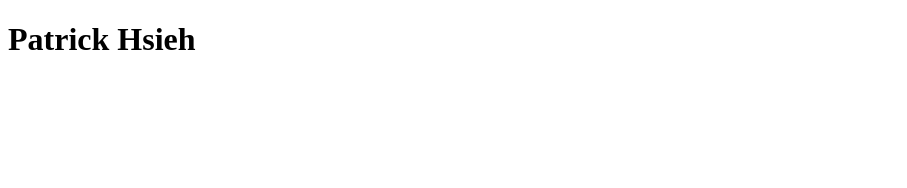
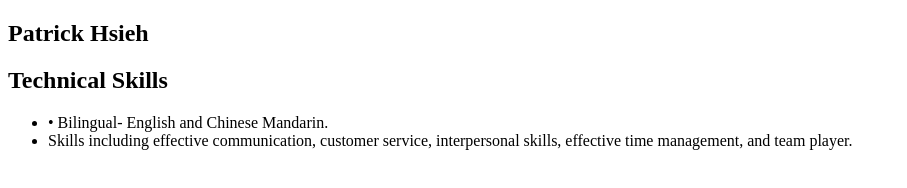
Before and after one commit to PATRICKHSIEH04/PATRICKHSIEH04.github.io, a plain HTML site: page index.html in a window 1280 px wide. Shown: the whole page, without its empty margins (0-907 px from the left). Drawn offline with Linux system fonts and the light colour scheme.

Commit message:
Update index.html

```diff
--- a/index.html
+++ b/index.html
@@ -1,4 +1,11 @@
 <!DOCTYPE html>
 <html>
-<h1>Patrick Hsieh</h1>
-</html>
+<h2>Patrick Hsieh
+  </h2>
+  <body>
+    <div class="container">
+      <h2>Technical Skills</h2>
+      <ul>
+        <li>•	Bilingual- English and Chinese Mandarin. </li>
+<li>Skills including effective communication, customer service, interpersonal skills, effective time management, and team player. </li>
+        </html>
```
